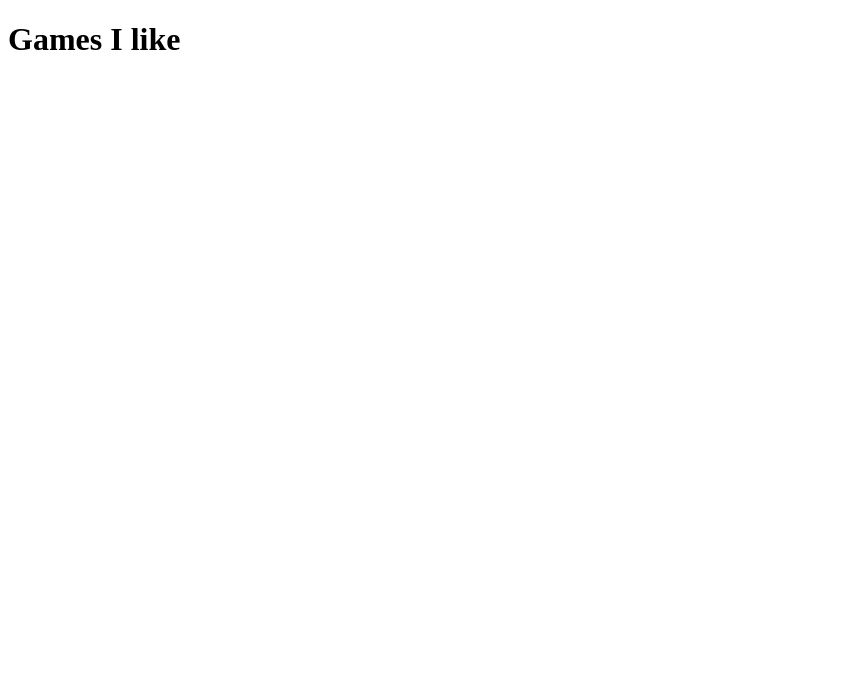
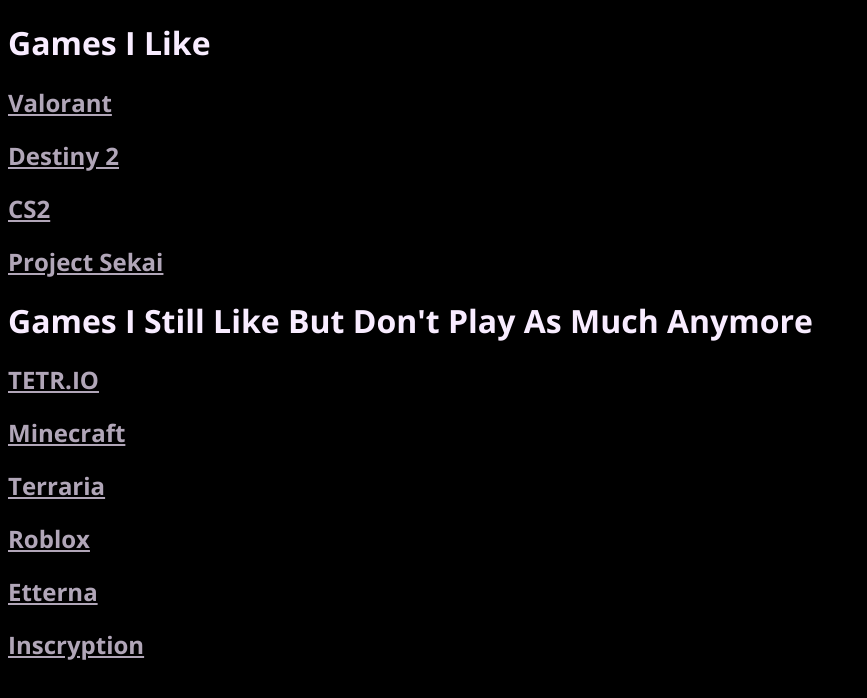
Before and after one commit to nksubdomaindiscord/nksubdomaindiscord.github.io, a plain HTML site: page index.html in a window 1280 px wide. Shown: the whole page, without its empty margins (0-867 px from the left). Drawn offline with nearby package versions, Linux system fonts and the light colour scheme.

Commit message:
Update index.html

```diff
--- a/index.html
+++ b/index.html
@@ -4,8 +4,41 @@
     <meta charset="UTF-8">
     <meta name="viewport" content="width=device-width, initial-scale=1.0">
     <title>discordprofile.html</title>
+    <link rel="preconnect" href="https://fonts.googleapis.com">
+    <link rel="preconnect" href="https://fonts.gstatic.com" crossorigin>
+    <link href="https://fonts.googleapis.com/css2?family=Open+Sans:ital,wght@0,300..800;1,300..800&display=swap" rel="stylesheet">
+
+    <style>
+body {
+    background-color: black;
+    color: rgb(248, 236, 255);
+    font-family: "Open Sans", sans-serif;
+    font-optical-sizing: auto;
+  font-weight: 400;
+  font-style: normal;
+  font-variation-settings:
+    "wdth" 100;
+}
+
+a {
+    color: rgb(177, 166, 184);
+}
+    </style>
 </head>
 <body>
-    <h1>Games I like</h1>
+    <h1>Games I Like</h1>
+    <h2><a href="https://playvalorant.com/en-us/download/">Valorant</a></h2>
+    <h2><a href="https://www.bungie.net/7/en/Destiny/Buy/playforfree">Destiny 2</a></h2>
+    <h2><a href="https://www.counter-strike.net/cs2">CS2</a></h2>
+    <h2><a href="https://www.reddit.com/r/ProjectSekai/comments/xliif1/how_do_you_download_the_jp_version_of_project/">Project Sekai</a></h2>
+    <h1>Games I Still Like But Don't Play As Much Anymore</h1>
+    <h2><a href="https://tetr.io/">TETR.IO</a></h2>
+    <h2><a href="https://www.minecraft.net/en-us/store/minecraft-deluxe-collection-pc">Minecraft</a></h2>
+    <h2><a href="https://www.terraria.org/">Terraria</a></h2>
+    <h2><a href="https://www.roblox.com/download">Roblox</a></h2>
+    <h2><a href="https://beta.etternaonline.com/">Etterna</a></h2>
+    <h2><a href="https://www.inscryption.com/">Inscryption</a></h2>
+
+
 </body>
 </html>
```
